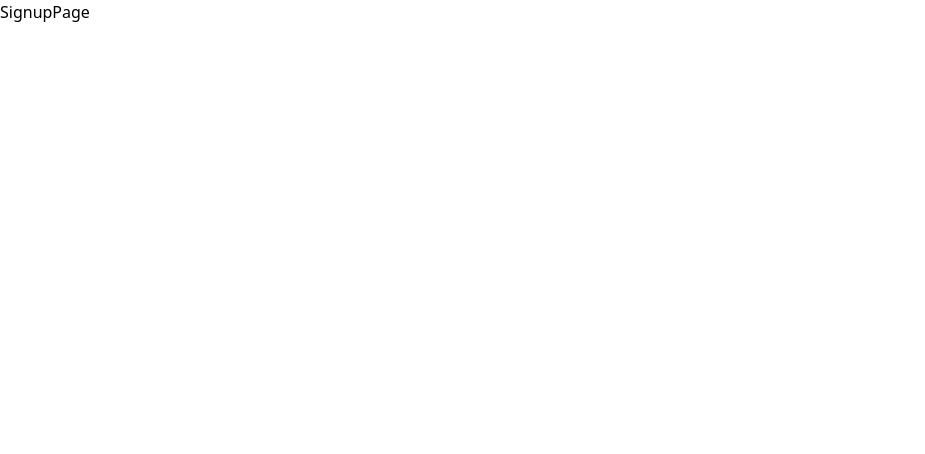
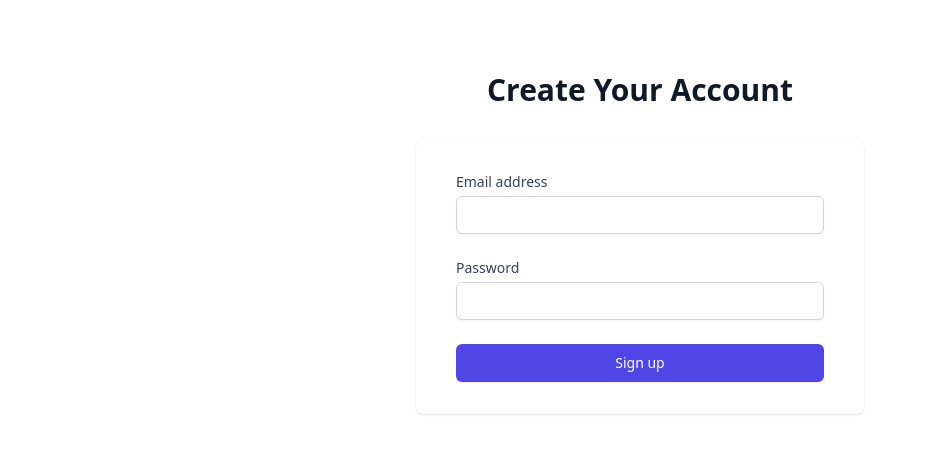
Before and after one commit to balub/The-IoT-Project, a React (Vite) app in the folder iot-dashboard/: page /signup in a window 1280 px wide. Shown: the top 454 px of the page, without its empty margins (0-925 px from the left). Built offline with nearby package versions, Linux system fonts and the light colour scheme.

Commit message:
chore: added sign up UI

```diff
--- a/iot-dashboard/src/pages/SignupPage.jsx
+++ b/iot-dashboard/src/pages/SignupPage.jsx
@@ -1,9 +1,72 @@
-import React from 'react'
+import React from "react";
+import { useEffect } from "react";
+import axios from "axios";
 
 function SignupPage() {
   return (
-    <div>SignupPage</div>
-  )
+    <>
+      <div className=" min-h-full flex flex-col justify-center py-12 sm:px-6 lg:px-8">
+        <div className="sm:mx-auto sm:w-full sm:max-w-md">
+          <h2 className="mt-6 text-center text-3xl font-extrabold text-gray-900">
+            Create Your Account
+          </h2>
+        </div>
+
+        <div className="mt-8 sm:mx-auto sm:w-full sm:max-w-md">
+          <div className="bg-white py-8 px-4 shadow sm:rounded-lg sm:px-10">
+            <form className="space-y-6" action="#" method="POST">
+              <div>
+                <label
+                  htmlFor="email"
+                  className="block text-sm font-medium text-gray-700"
+                >
+                  Email address
+                </label>
+                <div className="mt-1">
+                  <input
+                    id="email"
+                    name="email"
+                    type="email"
+                    autoComplete="email"
+                    required
+                    className="appearance-none block w-full px-3 py-2 border border-gray-300 rounded-md shadow-sm placeholder-gray-400 focus:outline-none focus:ring-indigo-500 focus:border-indigo-500 sm:text-sm"
+                  />
+                </div>
+              </div>
+
+              <div>
+                <label
+                  htmlFor="password"
+                  className="block text-sm font-medium text-gray-700"
+                >
+                  Password
+                </label>
+                <div className="mt-1">
+                  <input
+                    id="password"
+                    name="password"
+                    type="password"
+                    autoComplete="current-password"
+                    required
+                    className="appearance-none block w-full px-3 py-2 border border-gray-300 rounded-md shadow-sm placeholder-gray-400 focus:outline-none focus:ring-indigo-500 focus:border-indigo-500 sm:text-sm"
+                  />
+                </div>
+              </div>
+
+              <div>
+                <button
+                  type="submit"
+                  className="w-full flex justify-center py-2 px-4 border border-transparent rounded-md shadow-sm text-sm font-medium text-white bg-indigo-600 hover:bg-indigo-700 focus:outline-none focus:ring-2 focus:ring-offset-2 focus:ring-indigo-500"
+                >
+                  Sign up
+                </button>
+              </div>
+            </form>
+          </div>
+        </div>
+      </div>
+    </>
+  );
 }
 
-export default SignupPage
+export default SignupPage;
```
